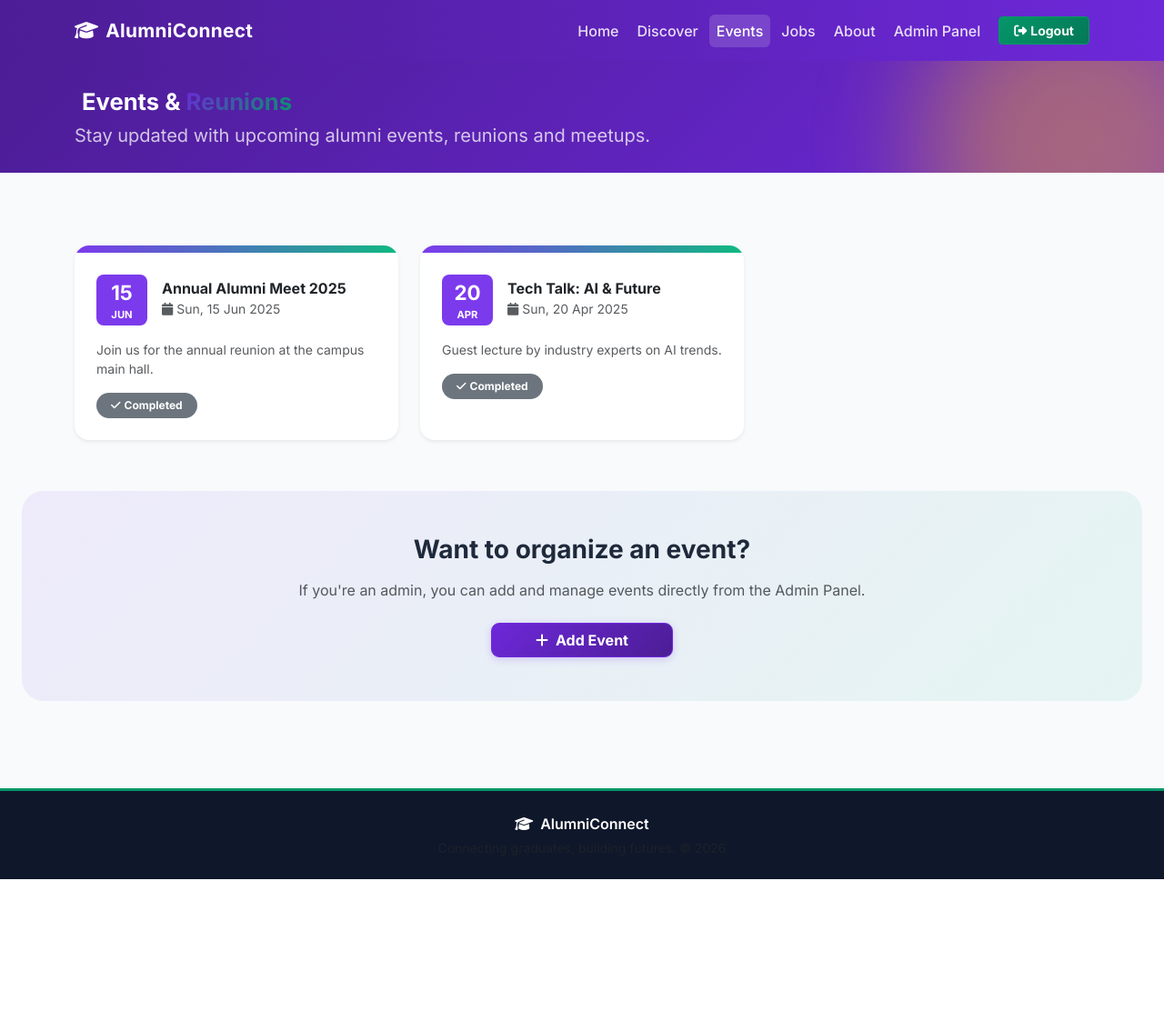
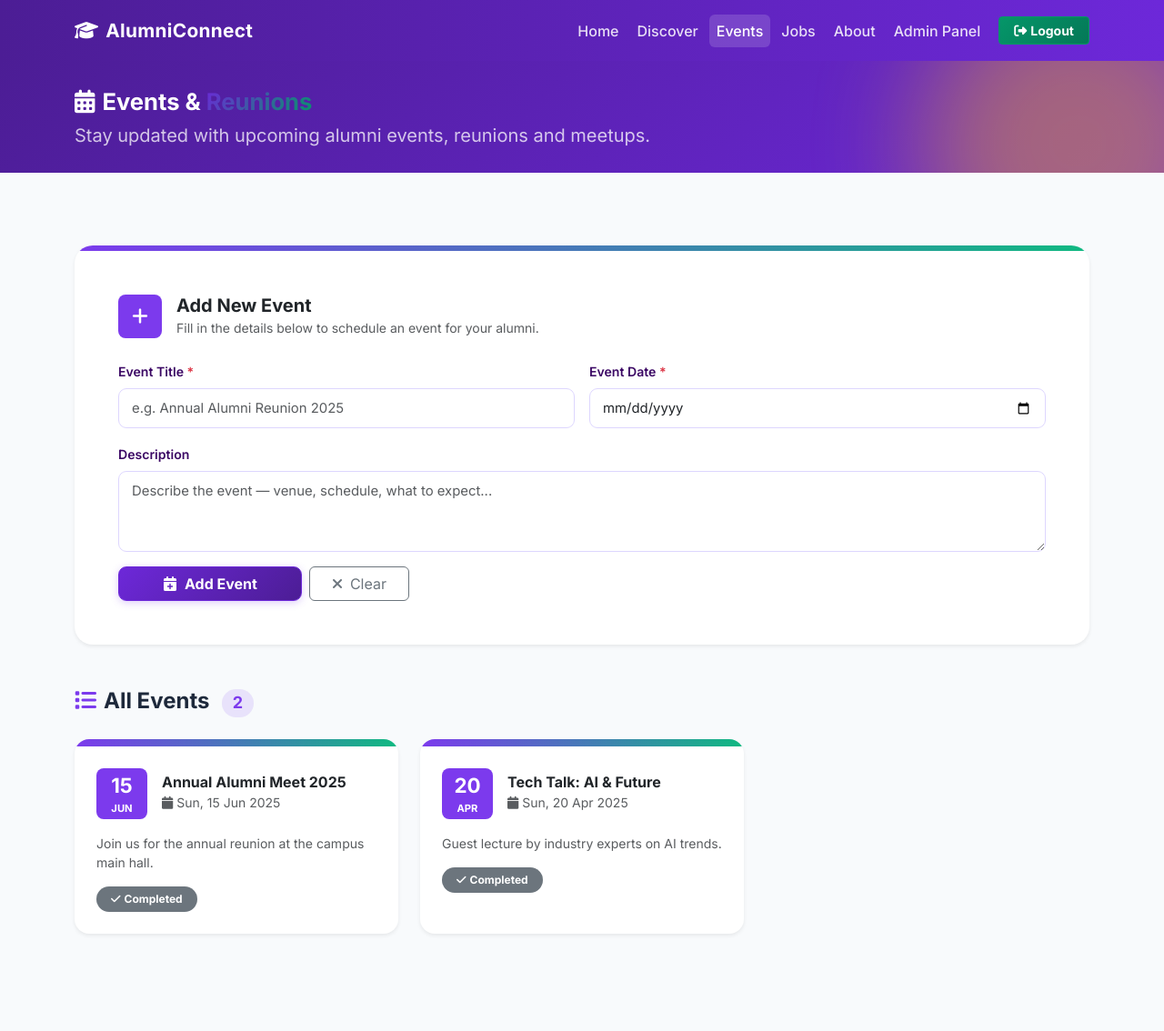
Before and after one commit to darshan-Code11/alumni_management_system, a PHP site: page /events.php in a window 1280 px wide. Shown: the top 1134 px of the page at 91% size. Before the commit the page ends 967 px from the top, so only its background shows below. Run offline with PHP 8.4, Linux system fonts and the light colour scheme; a user stored in the database is signed in; data comes from the database, SQL or seed files in the repository.

Commit message:
feat: add event form directly on events.php for admins

```diff
--- a/events.php
+++ b/events.php
@@ -6,27 +6,114 @@ requireCollege();
 $pageTitle = "Events & Reunions - AlumniConnect";
 $college = $_SESSION['current_college'];
 
+$success = $error = '';
+
+// Handle Add Event form submission (admin only)
+if ($_SERVER['REQUEST_METHOD'] === 'POST' && isset($_POST['add_event'])) {
+    if (isLoggedIn() && ($_SESSION['role'] ?? '') === 'admin') {
+        $title   = trim($_POST['title']);
+        $desc    = trim($_POST['description']);
+        $edate   = $_POST['event_date'];
+        if ($title && $edate) {
+            $stmt = mysqli_prepare($conn, "INSERT INTO events (title, description, event_date, college_name) VALUES (?, ?, ?, ?)");
+            mysqli_stmt_bind_param($stmt, 'ssss', $title, $desc, $edate, $college);
+            if (mysqli_stmt_execute($stmt)) {
+                $success = "Event \"$title\" added successfully!";
+            } else {
+                $error = "Failed to add event. Please try again.";
+            }
+        } else {
+            $error = "Title and Date are required.";
+        }
+    } else {
+        $error = "Only admins can add events.";
+    }
+}
+
 // Fetch all events for this college
 $events = mysqli_query($conn, "SELECT * FROM events WHERE college_name='$college' ORDER BY event_date DESC");
+$totalEvents = mysqli_num_rows($events);
 ?>
 <?php include 'includes/header.php'; ?>
 
 <div class="page-header position-relative overflow-hidden">
   <div class="blob-shape bg-warning" style="width:350px;height:350px;top:-80px;right:-80px;animation-delay:0.5s;"></div>
   <div class="container position-relative z-1">
-    <h1 class="fw-bold"><i class="fas fa-calendar-star me-2"></i>Events & <span class="text-gradient text-white">Reunions</span></h1>
+    <h1 class="fw-bold"><i class="fas fa-calendar-alt me-2"></i>Events & <span class="text-gradient text-white">Reunions</span></h1>
     <p class="fs-5 opacity-75">Stay updated with upcoming alumni events, reunions and meetups.</p>
   </div>
 </div>
 
 <div class="container py-5">
 
-  <?php if (mysqli_num_rows($events) > 0): ?>
+  <?php if ($success): ?>
+    <div class="alert alert-success alert-dismissible fade show rounded-3 mb-4" role="alert">
+      <i class="fas fa-check-circle me-2"></i><?= $success ?>
+      <button type="button" class="btn-close" data-bs-dismiss="alert"></button>
+    </div>
+  <?php endif; ?>
+  <?php if ($error): ?>
+    <div class="alert alert-danger alert-dismissible fade show rounded-3 mb-4" role="alert">
+      <i class="fas fa-exclamation-circle me-2"></i><?= $error ?>
+      <button type="button" class="btn-close" data-bs-dismiss="alert"></button>
+    </div>
+  <?php endif; ?>
+
+  <!-- ADD EVENT FORM (Admin only) -->
+  <?php if (isLoggedIn() && ($_SESSION['role'] ?? '') === 'admin'): ?>
+  <div class="card border-0 shadow-sm mb-5" style="border-radius:20px;overflow:hidden;">
+    <div style="height:6px;background:linear-gradient(90deg,#7c3aed,#10b981);"></div>
+    <div class="card-body p-4 p-md-5">
+      <div class="d-flex align-items-center mb-4">
+        <div class="d-flex align-items-center justify-content-center rounded-3 text-white me-3" style="width:48px;height:48px;background:var(--bs-primary);flex-shrink:0;">
+          <i class="fas fa-plus fs-5"></i>
+        </div>
+        <div>
+          <h5 class="fw-bold mb-0">Add New Event</h5>
+          <small class="text-muted">Fill in the details below to schedule an event for your alumni.</small>
+        </div>
+      </div>
+      <form method="POST" id="addEventForm">
+        <div class="row g-3">
+          <div class="col-md-6">
+            <label class="form-label fw-semibold">Event Title <span class="text-danger">*</span></label>
+            <input type="text" name="title" id="eventTitle" class="form-control form-control-lg" placeholder="e.g. Annual Alumni Reunion 2025" required>
+          </div>
+          <div class="col-md-6">
+            <label class="form-label fw-semibold">Event Date <span class="text-danger">*</span></label>
+            <input type="date" name="event_date" id="eventDate" class="form-control form-control-lg" min="<?= date('Y-m-d') ?>" required>
+          </div>
+          <div class="col-12">
+            <label class="form-label fw-semibold">Description</label>
+            <textarea name="description" class="form-control" rows="3" placeholder="Describe the event — venue, schedule, what to expect..."></textarea>
+          </div>
+          <div class="col-12 d-flex gap-2 flex-wrap">
+            <button type="submit" name="add_event" class="btn btn-primary px-5">
+              <i class="fas fa-calendar-plus me-2"></i>Add Event
+            </button>
+            <button type="reset" class="btn btn-outline-secondary px-4">
+              <i class="fas fa-times me-2"></i>Clear
+            </button>
+          </div>
+        </div>
+      </form>
+    </div>
+  </div>
+  <?php endif; ?>
+
+  <!-- Events Grid -->
+  <div class="d-flex align-items-center justify-content-between mb-4 flex-wrap gap-2">
+    <h4 class="fw-bold mb-0"><i class="fas fa-list me-2 text-primary"></i>All Events <span class="badge rounded-pill ms-2" style="background:#7c3aed20;color:#7c3aed;"><?= $totalEvents ?></span></h4>
+    <?php if (!isLoggedIn() || ($_SESSION['role'] ?? '') !== 'admin'): ?>
+      <small class="text-muted"><i class="fas fa-info-circle me-1"></i>Events are managed by your institution admin.</small>
+    <?php endif; ?>
+  </div>
+
+  <?php if ($totalEvents > 0): ?>
     <div class="row g-4">
       <?php while ($ev = mysqli_fetch_assoc($events)): ?>
         <div class="col-md-6 col-lg-4">
           <div class="card h-100 shadow-sm border-0 hover-glow" style="border-radius:16px; overflow:hidden;">
-            <!-- Color banner -->
             <div style="height:8px; background: linear-gradient(90deg,#7c3aed,#10b981);"></div>
             <div class="card-body p-4">
               <div class="d-flex align-items-center mb-3">
@@ -39,11 +126,10 @@ $events = mysqli_query($conn, "SELECT * FROM events WHERE college_name='$college
                   <small class="text-muted"><i class="fas fa-calendar me-1"></i><?= date('D, d M Y', strtotime($ev['event_date'])) ?></small>
                 </div>
               </div>
-              <p class="text-muted small mb-3"><?= nl2br(htmlspecialchars($ev['description'])) ?></p>
+              <p class="text-muted small mb-3"><?= $ev['description'] ? nl2br(htmlspecialchars($ev['description'])) : '<em>No description provided.</em>' ?></p>
               <?php
                 $today = date('Y-m-d');
-                $evDate = $ev['event_date'];
-                if ($evDate >= $today):
+                if ($ev['event_date'] >= $today):
               ?>
                 <span class="badge bg-success px-3 py-2 rounded-pill"><i class="fas fa-clock me-1"></i>Upcoming</span>
               <?php else: ?>
@@ -59,8 +145,14 @@ $events = mysqli_query($conn, "SELECT * FROM events WHERE college_name='$college
     <div class="text-center py-5">
       <i class="fas fa-calendar-times" style="font-size:5rem;color:#ddd6fe;"></i>
       <h4 class="mt-4 fw-bold text-muted">No Events Scheduled Yet</h4>
-      <p class="text-muted">Check back soon! Alumni events and reunions will be posted here by your admin.</p>
-      <?php if (isLoggedIn()): ?>
+      <p class="text-muted">
+        <?php if (isLoggedIn() && ($_SESSION['role'] ?? '') === 'admin'): ?>
+          Use the form above to add the first event!
+        <?php else: ?>
+          Check back soon! Alumni events and reunions will be posted here by your admin.
+        <?php endif; ?>
+      </p>
+      <?php if (isLoggedIn() && ($_SESSION['role'] ?? '') !== 'admin'): ?>
         <a href="dashboard.php" class="btn btn-primary mt-2"><i class="fas fa-arrow-left me-2"></i>Back to Dashboard</a>
       <?php endif; ?>
     </div>
@@ -68,18 +160,18 @@ $events = mysqli_query($conn, "SELECT * FROM events WHERE college_name='$college
 
 </div>
 
-<!-- Info Section -->
+<!-- Info banner for non-admins -->
+<?php if (!isLoggedIn() || ($_SESSION['role'] ?? '') !== 'admin'): ?>
 <section class="py-5 mt-2" style="background:linear-gradient(135deg,#7c3aed15,#10b98115); border-radius:24px; margin:0 24px;">
   <div class="container text-center">
     <h3 class="fw-bold mb-3">Want to organize an event?</h3>
-    <p class="text-muted mb-4">If you're an admin, you can add and manage events directly from the Admin Panel.</p>
-    <?php if (isLoggedIn() && ($_SESSION['role'] ?? '') === 'admin'): ?>
-      <a href="admin_dashboard.php" class="btn btn-primary px-5"><i class="fas fa-plus me-2"></i>Add Event</a>
-    <?php else: ?>
-      <a href="login.php" class="btn btn-outline-primary px-5"><i class="fas fa-sign-in-alt me-2"></i>Login to view more</a>
+    <p class="text-muted mb-4">Events are managed by the institution admin. Login with admin credentials to add events.</p>
+    <?php if (!isLoggedIn()): ?>
+      <a href="login.php" class="btn btn-primary px-5"><i class="fas fa-sign-in-alt me-2"></i>Admin Login</a>
     <?php endif; ?>
   </div>
 </section>
+<?php endif; ?>
 
 <div class="py-4"></div>
 <?php include 'includes/footer.php'; ?>
```
